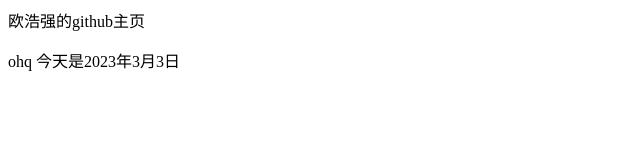
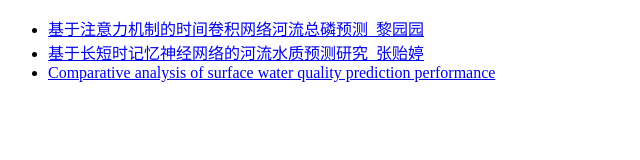
Before and after one commit to ouhq/ouhq.github.io, a plain HTML site: page index.html in a window 1280 px wide. Shown: the whole page, without its empty margins (0-640 px from the left). Drawn offline with Linux system fonts and the light colour scheme.

Commit message:
Update index.html

```diff
--- a/index.html
+++ b/index.html
@@ -1,3 +1,22 @@
-<p>欧浩强的github主页</p>
-<!--<a href="基于注意力机制的时间卷积网络河流总磷预测_黎园园.pdf">基于注意力机制的时间卷积网络河流总磷预测_黎园园</a>-->
-<span>ohq 今天是2023年3月3日</span>
+<!DOCTYPE html>
+<html lang="en">
+<head>
+    <meta charset="UTF-8">
+    <meta http-equiv="X-UA-Compatible" content="IE=edge">
+    <meta name="viewport" content="width=device-width, initial-scale=1.0">
+    <title>Document</title>
+    <style>
+        a{
+            width: auto;
+            height: auto;
+        }
+    </style>
+</head>
+<body>
+    <ul>
+        <li><a target="_blank" href="基于注意力机制的时间卷积网络河流总磷预测_黎园园.pdf">基于注意力机制的时间卷积网络河流总磷预测_黎园园</a></li>
+        <li><a target="_blank" href="基于长短时记忆神经网络的河流水质预测研究_张贻婷.pdf">基于长短时记忆神经网络的河流水质预测研究_张贻婷</a></li>
+        <li><a target="_blank" href="Comparative analysis of surface water quality prediction performance.pdf">Comparative analysis of surface water quality prediction performance</a></li>
+    </ul>
+</body>
+</html>
```
